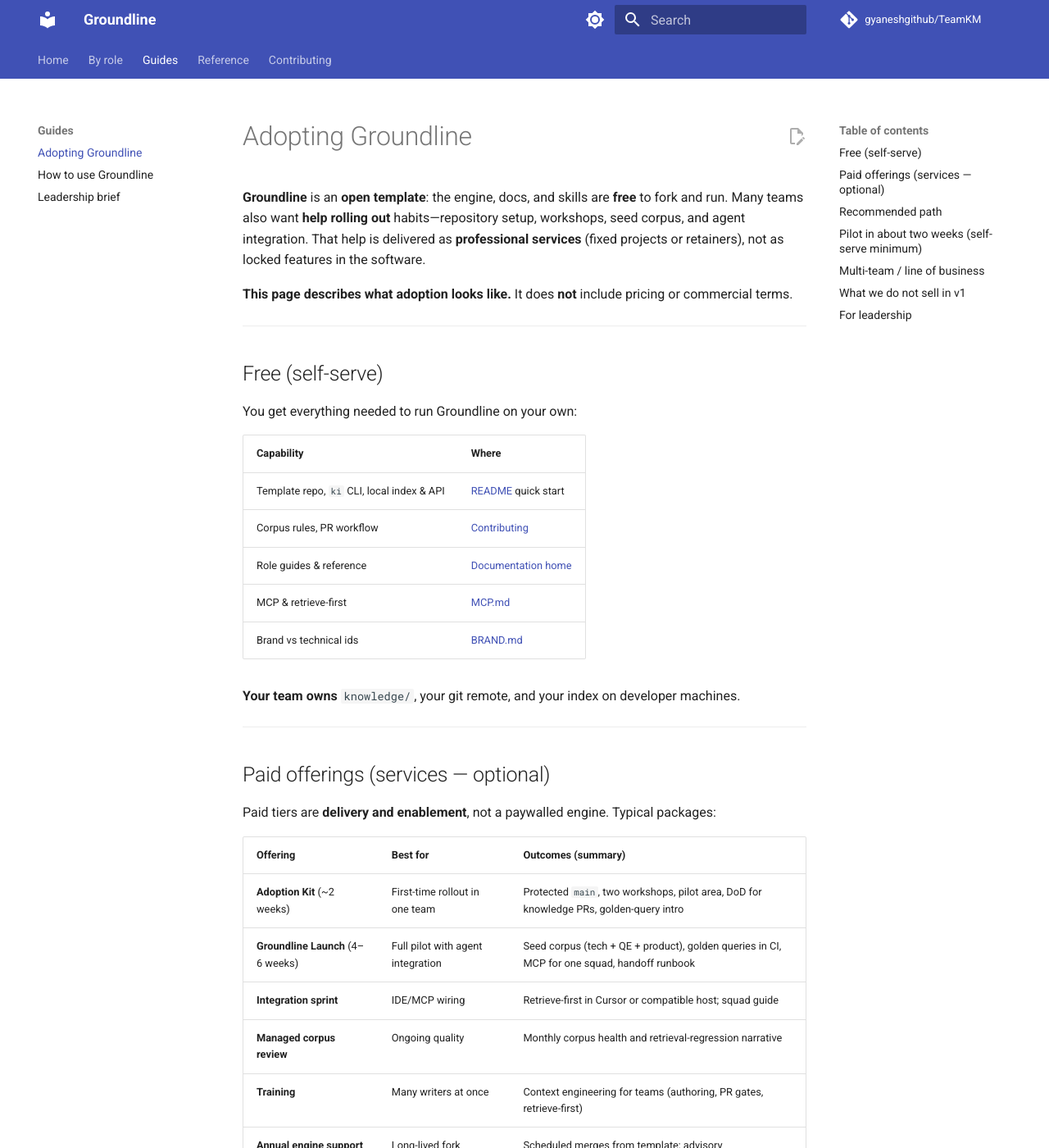
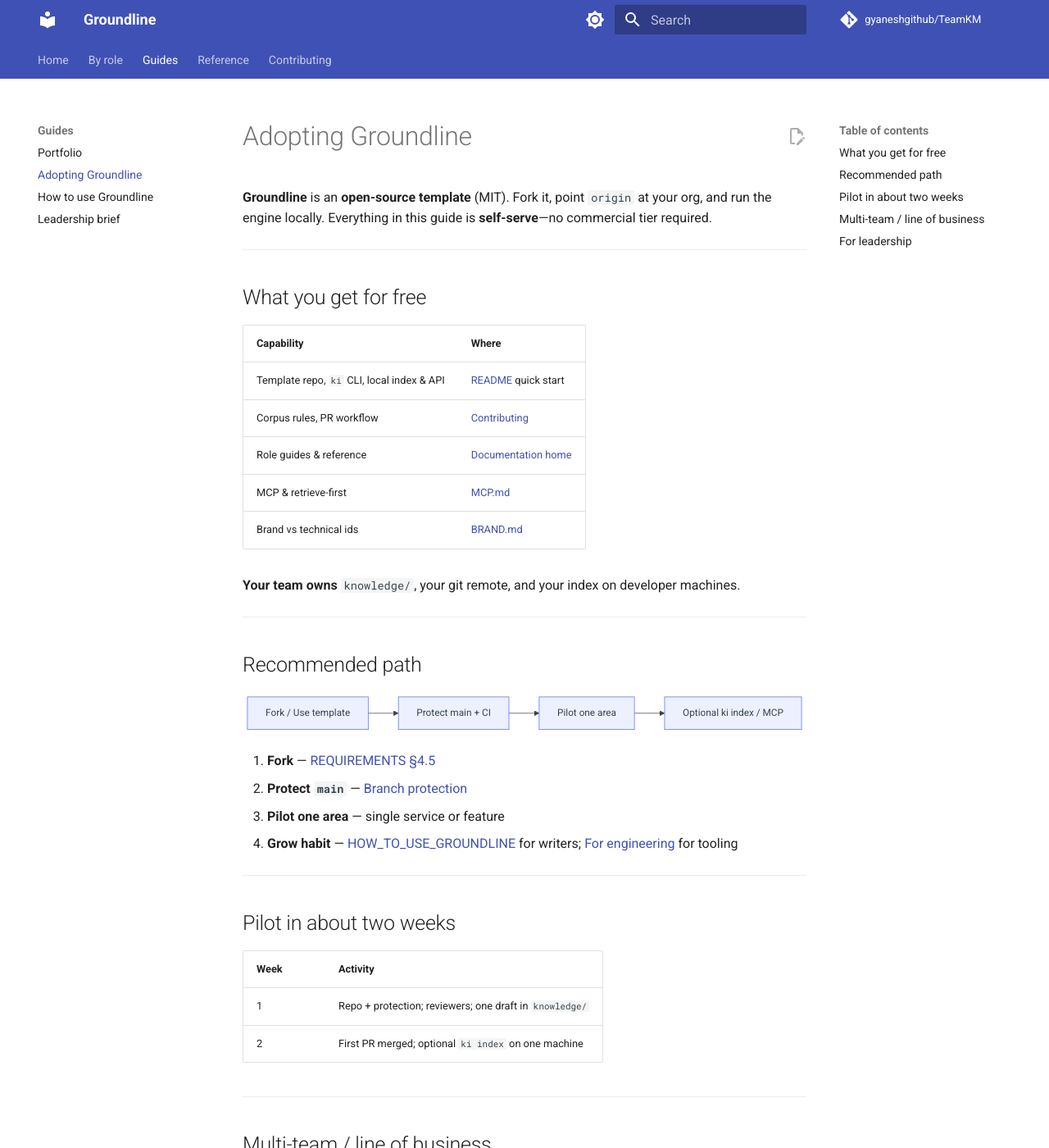
Before and after one commit to gyaneshgithub/TeamKM, an MkDocs documentation site: the page built from docs/ADOPTION_OVERVIEW.md, in a window 1280 px wide and 1400 px high. Shown: the whole window at 82% size. Built offline with MkDocs 1.6.1 and Material for MkDocs 9.7.7, drawn with Linux system fonts in a browser that asks for light colours; comment, search, counter and statistics services are not loaded; some of the changed text lies outside the part shown.

Commit message:
docs: MIT license, portfolio page, OSS adoption focus
Portfolio summary for hiring; ADOPTION_OVERVIEW self-serve only; README author links.

Co-authored-by: Cursor <cursoragent@cursor.com>

````diff
--- a/docs/ADOPTION_OVERVIEW.md
+++ b/docs/ADOPTION_OVERVIEW.md
@@ -1,14 +1,10 @@
 # Adopting Groundline
 
-**Groundline** is an **open template**: the engine, docs, and skills are **free** to fork and run. Many teams also want **help rolling out** habits—repository setup, workshops, seed corpus, and agent integration. That help is delivered as **professional services** (fixed projects or retainers), not as locked features in the software.
-
-**This page describes what adoption looks like.** It does **not** include pricing or commercial terms.
+**Groundline** is an **open-source template** (MIT). Fork it, point `origin` at your org, and run the engine locally. Everything in this guide is **self-serve**—no commercial tier required.
 
 ---
 
-## Free (self-serve)
-
-You get everything needed to run Groundline on your own:
+## What you get for free
 
 | Capability | Where |
 |------------|--------|
@@ -22,67 +18,38 @@ You get everything needed to run Groundline on your own:
 
 ---
 
-## Paid offerings (services — optional)
-
-Paid tiers are **delivery and enablement**, not a paywalled engine. Typical packages:
-
-| Offering | Best for | Outcomes (summary) |
-|----------|----------|-------------------|
-| **Adoption Kit** (~2 weeks) | First-time rollout in one team | Protected `main`, two workshops, pilot area, DoD for knowledge PRs, golden-query intro |
-| **Groundline Launch** (4–6 weeks) | Full pilot with agent integration | Seed corpus (tech + QE + product), golden queries in CI, MCP for one squad, handoff runbook |
-| **Integration sprint** | IDE/MCP wiring | Retrieve-first in Cursor or compatible host; squad guide |
-| **Managed corpus review** | Ongoing quality | Monthly corpus health and retrieval-regression narrative |
-| **Training** | Many writers at once | Context engineering for teams (authoring, PR gates, retrieve-first) |
-| **Annual engine support** | Long-lived fork | Scheduled merges from template; advisory |
-
-Commercial scope, workshops, and reports are agreed in a **statement of work** per client. Contact your Groundline provider for proposals.
-
----
-
 ## Recommended path
 
 ```mermaid
 flowchart LR
-  A[Fork template] --> B{Need help?}
-  B -->|Self-serve| C[HOW_TO_USE + CONTRIBUTING]
-  B -->|Guided entry| D[Adoption Kit]
-  D --> E[Groundline Launch]
-  E --> F[Optional retainer]
+  A[Fork / Use template] --> B[Protect main + CI]
+  B --> C[Pilot one area]
+  C --> D[Optional ki index / MCP]
 ```
 
 1. **Fork** — [REQUIREMENTS §4.5](REQUIREMENTS.md#45-adopting-this-repository-as-a-team-template)
 2. **Protect `main`** — [Branch protection](GITHUB_BRANCH_PROTECTION.md)
 3. **Pilot one area** — single service or feature
-4. **Optional services** — Adoption Kit first, then Launch if you want full corpus + MCP handoff
+4. **Grow habit** — [HOW_TO_USE_GROUNDLINE](HOW_TO_USE_GROUNDLINE.md) for writers; [For engineering](for-engineering.md) for tooling
 
 ---
 
-## Pilot in about two weeks (self-serve minimum)
+## Pilot in about two weeks
 
 | Week | Activity |
 |------|----------|
 | 1 | Repo + protection; reviewers; one draft in `knowledge/` |
 | 2 | First PR merged; optional `ki index` on one machine |
 
-With **Adoption Kit**, the same window adds facilitated workshops and a signed rollout checklist.
-
 ---
 
 ## Multi-team / line of business
 
-Each LoB should use **its own clone and remote** ([REQUIREMENTS §4.6](REQUIREMENTS.md)). The open template is reused; **corpus and governance stay owned** per team.
-
----
-
-## What we do not sell in v1
-
-- Hosted multi-tenant SaaS for your corpus
-- Replacement for Jira, Confluence, or ticket systems
-- License keys inside `ki` to block local retrieval
+Each LoB should use **its own clone and remote** ([REQUIREMENTS §4.6](REQUIREMENTS.md)). Reuse the template; **corpus and governance stay owned** per team.
 
 ---
 
 ## For leadership
 
-Business case and risks: [Leadership brief](LEADERSHIP_PITCH.md).
-For management rollout: [For management](for-management.md).
+Business case: [Leadership brief](LEADERSHIP_PITCH.md).
+Rollout checklist: [For management](for-management.md).
--- a/mkdocs.yml
+++ b/mkdocs.yml
@@ -44,6 +44,7 @@ nav:
     - Product: for-product.md
     - Quality & QE: for-quality.md
   - Guides:
+    - Portfolio: PORTFOLIO.md
     - Adopting Groundline: ADOPTION_OVERVIEW.md
     - How to use Groundline: HOW_TO_USE_GROUNDLINE.md
     - Leadership brief: LEADERSHIP_PITCH.md
--- a/pyproject.toml
+++ b/pyproject.toml
@@ -7,6 +7,7 @@ name = "team-km"
 version = "0.4.0"
 description = "Local RAG knowledge base tooling for Groundline"
 readme = "README.md"
+license = "MIT"
 requires-python = ">=3.10"
 dependencies = [
   "PyYAML>=6.0",
````
Also changed, not shown: CHANGELOG.md (+2 -1 lines), README.md (+11 -6 lines), docs/PORTFOLIO.md (added, +75 -0 lines), docs/index.md (+1 -0 lines), 1 other file.
